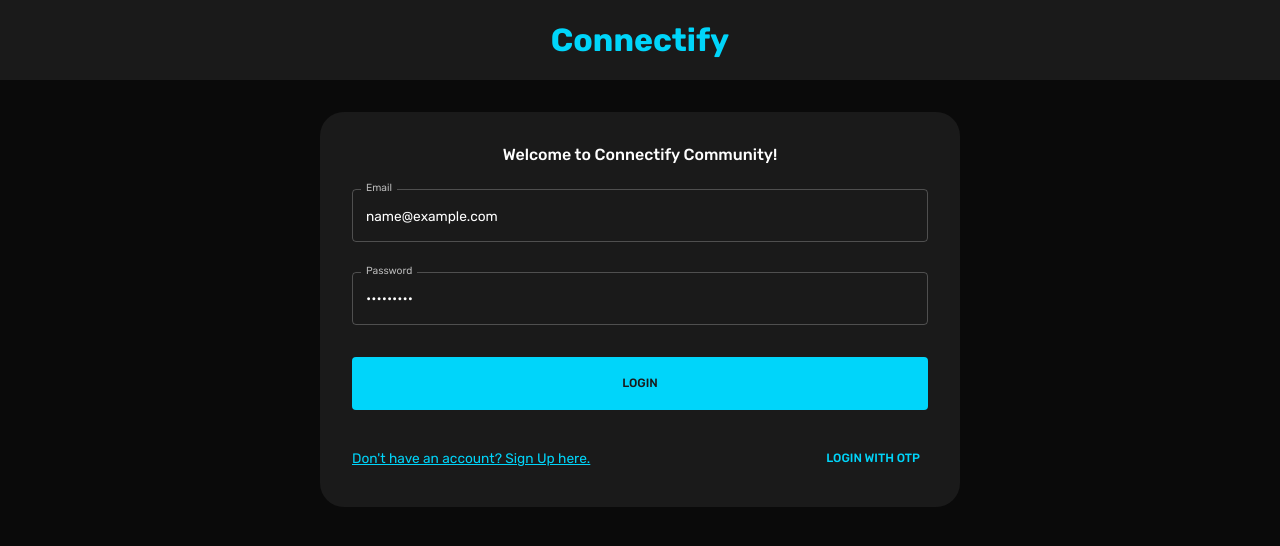
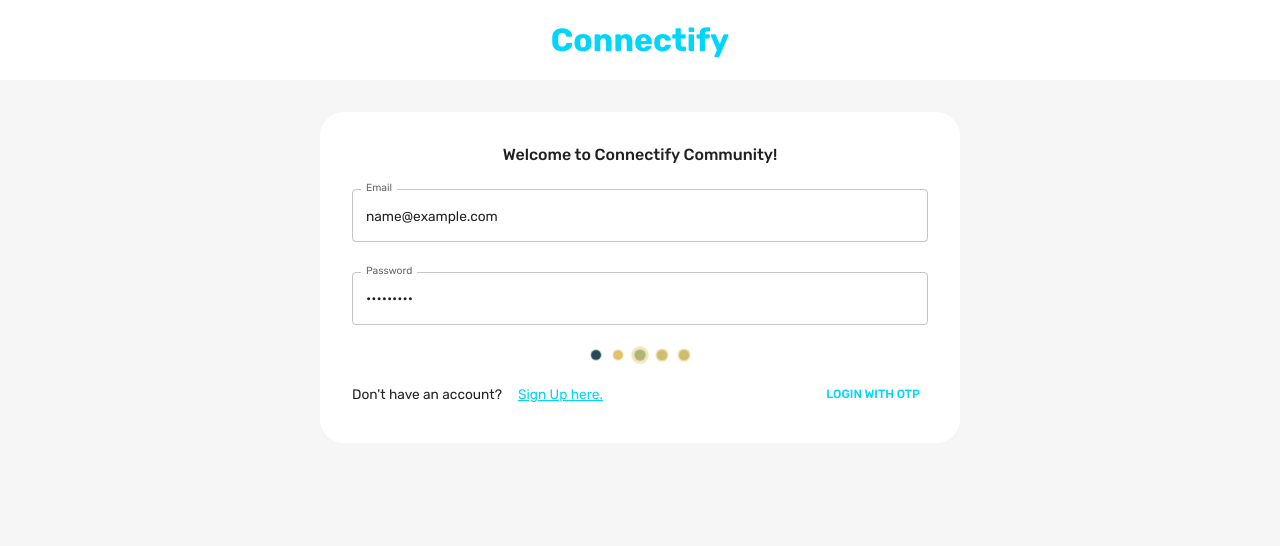
Before and after one commit to ayushkr012/Social-Media-Web-App, a React (Create React App) app in the folder client/: page / in a window 1280 px wide. Both pictures are taken after typing "name@example.com", "Sample123" into the empty fields and a click on the button "LOGIN". Shown: the top 546 px of the page. Built offline with nearby package versions, Linux system fonts and the light colour scheme; no server answers.

Commit message:
file updated

```diff
--- /dev/null
+++ b/client/src/components/Loading.jsx
@@ -0,0 +1,13 @@
+const Loading = () => {
+  return (
+    <div className="dots-container">
+      <div className="dot"></div>
+      <div className="dot"></div>
+      <div className="dot"></div>
+      <div className="dot"></div>
+      <div className="dot"></div>
+    </div>
+  );
+};
+
+export default Loading;
--- a/client/src/components/NotificationList.jsx
+++ b/client/src/components/NotificationList.jsx
@@ -19,11 +19,9 @@ const NotificationList = ({
   const dispatch = useDispatch();
   const navigate = useNavigate();
   const token = useSelector((state) => state.token);
-  const theme = useTheme();
   const { palette } = useTheme();
-  const primaryLight = palette.primary.light;
-  const primaryDark = palette.primary.dark;
   const main = palette.neutral.main;
+  const mode = useSelector((state) => state.mode);
   const medium = palette.neutral.medium;
   const mediumMain = palette.neutral.mediumMain;
   const BackendUrl = useSelector((state) => state.BackendUrl);
@@ -50,21 +48,22 @@ const NotificationList = ({
 
   return (
     <FlexBetween
-      sx={{
-        "&:hover": {
-          backgroundColor: theme.palette.mode == "dark" ? "white" : "#EBEBEA",
-          cursor: "pointer",
-        },
-      }}
     >
       <FlexBetween gap="1rem" onClick={handleClick}>
         <UserImage image={userPicturePath} size="55px" />
         <Box>
-          <Typography sx={{ color: mediumMain }} variant="h6" fontWeight="450">
+          <Typography
+            sx={{ color: mode == "dark" ? "white" : "dark" }}
+            variant="h6"
+            fontWeight="450"
+          >
             {name}
           </Typography>
         </Box>
-        <Typography color={medium} fontSize="0.75rem">
+        <Typography
+          sx={{ color: mode == "dark" ? "white" : "dark" }}
+          fontSize="0.75rem"
+        >
           {message}
         </Typography>
       </FlexBetween>
--- a/client/src/index.css
+++ b/client/src/index.css
@@ -8,3 +8,111 @@ body,
   width: 100%;
   font-family: "Rubik", sans-serif;
 }
+
+/* .dots-container {
+  display: flex;
+  align-items: center;
+  justify-content: center;
+  height: 100%;
+  width: 100%;
+  margin-bottom: 5px;
+}
+
+.dot {
+  height: 12px;
+  width: 12px;
+  margin-right: 10px;
+  border-radius: 10px;
+  background-color: #fff;
+  animation: pulse 1.5s infinite ease-in-out;
+}
+
+.dot:last-child {
+  margin-right: 0;
+}
+
+.dot:nth-child(1) {
+  animation-delay: -0.3s;
+}
+
+.dot:nth-child(2) {
+  animation-delay: -0.1s;
+}
+
+.dot:nth-child(3) {
+  animation-delay: 0.1s;
+}
+
+@keyframes pulse {
+  0% {
+    transform: scale(0.8);
+    background-color: #b3d4fc;
+    box-shadow: 0 0 0 0 rgba(178, 212, 252, 0.7);
+  }
+
+  50% {
+    transform: scale(1.2);
+    background-color: #4b79e4;
+    box-shadow: 0 0 0 10px rgba(178, 212, 252, 0);
+  }
+
+  100% {
+    transform: scale(0.8);
+    background-color: #2584f8;
+    box-shadow: 0 0 0 0 rgba(178, 212, 252, 0.7);
+  }
+} */
+
+.dots-container {
+  display: flex;
+  align-items: center;
+  justify-content: center;
+  height: 100%;
+  width: 100%;
+  margin-bottom: 5px;
+}
+
+.dot {
+  height: 12px;
+  width: 12px;
+  margin-right: 10px;
+  border-radius: 10px;
+  background-color: #fff; /* White color for dots */
+  animation: pulse 1.5s infinite ease-in-out;
+}
+
+.dot:last-child {
+  margin-right: 0;
+}
+
+.dot:nth-child(1) {
+  animation-delay: -0.3s;
+}
+
+.dot:nth-child(2) {
+  animation-delay: -0.1s;
+}
+
+.dot:nth-child(3) {
+  animation-delay: 0.1s;
+}
+
+@keyframes pulse {
+  0% {
+    transform: scale(0.8);
+    background-color: #264653; /* Dark teal color */
+    box-shadow: 0 0 0 0 rgba(38, 70, 83, 0.7);
+  }
+
+  50% {
+    transform: scale(1.2);
+    background-color: #2a9d8f; /* Lighter teal color */
+    box-shadow: 0 0 0 10px rgba(42, 157, 143, 0);
+  }
+
+  100% {
+    transform: scale(0.8);
+    background-color: #e9c46a; /* Yellow color */
+    box-shadow: 0 0 0 0 rgba(233, 196, 106, 0.7);
+  }
+}
--- a/client/src/screens/homePage/index.jsx
+++ b/client/src/screens/homePage/index.jsx
@@ -50,6 +50,7 @@ const HomePage = () => {
         display={isNonMobileScreens ? "flex" : "block"}
         gap="0.5rem"
         justifyContent="space-between"
+        // className="flex-1 h-full px-4 flex flex-col gap-6 overflow-y-auto rounded-lg"
         sx={
           // isNonMobileScreens && {
           {
--- a/client/src/screens/loginPage/Form.jsx
+++ b/client/src/screens/loginPage/Form.jsx
@@ -1,5 +1,6 @@
 import { useState } from "react";
 import { ToastContainer, toast } from "react-toastify";
+import { Link } from "react-router-dom";
 import "react-toastify/dist/ReactToastify.css";
 import {
   Box,
@@ -17,6 +18,8 @@ import { useDispatch, useSelector } from "react-redux";
 import { setLogin } from "state";
 import Dropzone from "react-dropzone";
 import FlexBetween from "components/FlexBetween";
+import Loading from "components/Loading";
+import WidgetWrapper from "components/WidgetWrapper";
 // yup It allows you to define a schema for an object and then validate that object against the specified schema.
 const registerSchema = yup.object().shape({
   firstName: yup.string().required("required"),
@@ -67,6 +70,7 @@ const initialValuesEnterOtp = {
 const Form = () => {
   const [userEmail, setUserEmail] = useState("");
   const [pageType, setPageType] = useState("login");
+  const [isSubmitting, setIsSubmitting] = useState(false);
   const { palette } = useTheme();
   const dispatch = useDispatch();
   const navigate = useNavigate();
@@ -83,6 +87,8 @@ const Form = () => {
   };
 
   const SendOtp = async (values, onSubmitProps) => {
+    try {
+      setIsSubmitting(true);
       const response = await fetch(`${BackendUrl}/auth/sendotp`, {
         method: "POST",
         headers: {
@@ -96,17 +102,23 @@ const Form = () => {
       const json = await response.json();
       if (json.success) {
         toast.success(json.message);
-      // after 1.5 second set page type to enterotp
-      setTimeout(() => {
         setUserEmail(values.email);
+        setIsSubmitting(false);
         setPageType("enterOtp");
-      }, 1500);
+        // setTimeout(()=>setPageType("enterOtp"),1000)
       } else {
         toast.error(json.message);
+        setIsSubmitting(false);
+      }
+    } catch (err) {
+      console.log(err);
+      toast.error(err);
+      setIsSubmitting(false);
     }
   };
 
   const enterOtp = async (values, onSubmitProps) => {
+    setIsSubmitting(true);
     const response = await fetch(`${BackendUrl}/auth/verifyotp`, {
       method: "POST",
       headers: {
@@ -118,7 +130,6 @@ const Form = () => {
       }),
     });
     const json = await response.json();
-    // onSubmitProps.resetForm();
     if (json.success) {
       dispatch(
         setLogin({
@@ -128,21 +139,25 @@ const Form = () => {
         })
       );
       toast.success(json.message);
-      setTimeout(() => navigate("/home"), 1000); // navigate to home after 1 seconds
+      setIsSubmitting(false);
+      navigate("/home");
+      // setTimeout(() => navigate("/home"), 1000); // navigate to home after 1 seconds
     } else {
       toast.error(json.message);
+      setIsSubmitting(false);
     }
   };
 
   const register = async (values, onSubmitProps) => {
     // this allows us to send form info with image
+    setIsSubmitting(true);
     const formData = new FormData();
     for (let value in values) {
       formData.append(value, values[value]);
     }
 
     if (!values.picture || !values.picture.name.trim()) {
-      return toast.error("Please upload a picture");
+      toast.error("Please upload a picture");
     }
 
     formData.append("picturePath", values.picture.name);
@@ -156,21 +171,24 @@ const Form = () => {
 
     if (json.success) {
       toast.success(json.message);
-      setTimeout(() => setPageType("login"), 1000);
-      // setPageType("login");
+      setIsSubmitting(false);
+      // setTimeout(() => setPageType("login"), 1000);
+      setPageType("login");
     } else {
       toast.error(json.message);
+      setIsSubmitting(false);
     }
   };
 
   const login = async (values, onSubmitProps) => {
+    setIsSubmitting(true);
     const loggedInResponse = await fetch(`${BackendUrl}/auth/login`, {
       method: "POST",
       headers: { "Content-Type": "application/json" },
       body: JSON.stringify(values),
     });
     const json = await loggedInResponse.json();
-    // onSubmitProps.resetForm();
+
     if (json.success) {
       dispatch(
         setLogin({
@@ -180,9 +198,15 @@ const Form = () => {
         })
       );
       toast.success(json.message);
-      setTimeout(() => navigate("/home"), 1000); // navigate to home after 1 seconds
+      setIsSubmitting(false);
+      navigate("/home");
+      // setTimeout(() => {
+      //   navigate("/home");
+      //   setIsSubmitting(false);
+      // }, 10000);
     } else {
       toast.error(json.message);
+      setIsSubmitting(false);
     }
   };
 
@@ -203,7 +227,9 @@ const Form = () => {
           ? initialValuesOtpLogin
           : isEnterOtp
           ? initialValuesEnterOtp
-          : initialValuesRegister
+          : isRegister
+          ? initialValuesRegister
+          : ""
       }
       validationSchema={
         isLogin
@@ -212,7 +238,9 @@ const Form = () => {
           ? otpLoginSchema
           : isEnterOtp
           ? enterOtpSchema
-          : registerSchema
+          : isRegister
+          ? registerSchema
+          : ""
       }
     >
       {/*   {()=>()}   */}
@@ -249,6 +277,7 @@ const Form = () => {
                   }
                   helperText={touched.firstName && errors.firstName}
                   sx={{ gridColumn: "span 2" }} // for larger screens it will take 2 columns
+                  required
                 />
                 <TextField
                   label="Last Name"
@@ -259,6 +288,7 @@ const Form = () => {
                   error={Boolean(touched.lastName) && Boolean(errors.lastName)}
                   helperText={touched.lastName && errors.lastName}
                   sx={{ gridColumn: "span 2" }}
+                  required
                 />
                 <TextField
                   label="Email"
@@ -266,6 +296,7 @@ const Form = () => {
                   onChange={handleChange}
                   value={values.email}
                   name="email"
+                  required
                   error={Boolean(touched.email) && Boolean(errors.email)}
                   helperText={touched.email && errors.email}
                   sx={{ gridColumn: "span 4" }}
@@ -273,6 +304,7 @@ const Form = () => {
                 <TextField
                   label="Password"
                   type="password"
+                  required
                   onBlur={handleBlur}
                   onChange={handleChange}
                   value={values.password}
@@ -287,6 +319,7 @@ const Form = () => {
                   onChange={handleChange}
                   value={values.location}
                   name="location"
+                  required
                   error={Boolean(touched.location) && Boolean(errors.location)}
                   helperText={touched.location && errors.location}
                   sx={{ gridColumn: "span 4" }}
@@ -297,6 +330,7 @@ const Form = () => {
                   onChange={handleChange}
                   value={values.occupation}
                   name="occupation"
+                  required
                   error={
                     Boolean(touched.occupation) && Boolean(errors.occupation)
                   }
@@ -332,7 +366,7 @@ const Form = () => {
                       >
                         <input {...getInputProps()} />
                         {!values.picture ? (
-                          <p>Add Picture Here</p>
+                          <p>Upload your Profile Picture</p>
                         ) : (
                           <FlexBetween>
                             <Typography>{values.picture.name}</Typography>
@@ -415,6 +449,11 @@ const Form = () => {
 
           {/* BUTTONS */}
           <Box>
+            {isSubmitting ? (
+              <WidgetWrapper>
+                <Loading />
+              </WidgetWrapper>
+            ) : (
               <Button
                 fullWidth
                 type="submit"
@@ -432,8 +471,12 @@ const Form = () => {
                   ? "Submit"
                   : "REGISTER"}
               </Button>
+            )}
+
             {isLogin ? (
               <FlexBetween>
+                <FlexBetween>
+                  <Typography>Don't have an account?</Typography>
                   <Typography
                     onClick={() => {
                       setPageType("register");
@@ -442,19 +485,24 @@ const Form = () => {
                     sx={{
                       textDecoration: "underline",
                       color: palette.primary.main,
+                      marginLeft: "1rem",
                       "&:hover": {
                         cursor: "pointer",
-                      color: palette.primary.light,
+                        // color: palette.primary.main,
                       },
                     }}
                   >
-                  Don't have an account? Sign Up here.
+                    Sign Up here.
                   </Typography>
+                </FlexBetween>
                 {isLogin && (
                   <Button onClick={handleOtpLogin}>Login with OTP</Button>
                 )}
               </FlexBetween>
             ) : isOtpLogin || isEnterOtp ? (
+              <FlexBetween>
+                <FlexBetween>
+                  <Typography>Don't have an account?</Typography>
                   <Typography
                     onClick={() => {
                       setPageType("register");
@@ -463,15 +511,21 @@ const Form = () => {
                     sx={{
                       textDecoration: "underline",
                       color: palette.primary.main,
+                      marginLeft: "1rem",
                       "&:hover": {
                         cursor: "pointer",
-                    color: palette.primary.light,
+                        // color: palette.primary.light,
                       },
                     }}
                   >
-                Don't have an account? Sign Up here.
+                    Sign Up here.
                   </Typography>
+                </FlexBetween>
+              </FlexBetween>
             ) : (
+              <FlexBetween>
+                <FlexBetween>
+                  <Typography>Already have an account?</Typography>
                   <Typography
                     onClick={() => {
                       setPageType("login");
@@ -480,14 +534,17 @@ const Form = () => {
                     sx={{
                       textDecoration: "underline",
                       color: palette.primary.main,
+                      marginLeft: "1rem",
                       "&:hover": {
                         cursor: "pointer",
-                    color: palette.primary.light,
+                        // color: palette.primary.light,
                       },
                     }}
                   >
-                Already have an account? Login here.
+                    Login here.
                   </Typography>
+                </FlexBetween>
+              </FlexBetween>
             )}
           </Box>
 
--- a/client/src/screens/notification/index.jsx
+++ b/client/src/screens/notification/index.jsx
@@ -15,21 +15,23 @@ const Notification = () => {
   const dispatch = useDispatch();
   const token = useSelector((state) => state.token);
   const BackendUrl = useSelector((state) => state.BackendUrl);
+  const mode = useSelector((state) => state.mode);
 
-  // useEffect(() => {
-  //   const getNotification = async () => {
-  //     const response = await fetch(`${BackendUrl}/users/notification/${_id}`, {
-  //       method: "GET",
-  //       headers: { Authorization: `Bearer ${token}` },
-  //     });
-  //     const data = await response.json();
-  //     // console.log(notifications);
-  //     dispatch(setNotifications({ notifications: data.updatedNotifications }));
-  //   };
+  useEffect(() => {
+    const getNotification = async () => {
+      const response = await fetch(`${BackendUrl}/users/notification/${_id}`, {
+        method: "GET",
+        headers: { Authorization: `Bearer ${token}` },
+      });
+      const data = await response.json();
+      // console.log(notifications);
+      dispatch(setNotifications({ notifications: data.updatedNotifications }));
+    };
 
-  //   getNotification();
-  // }, []);
+    getNotification();
+  }, []);
 
+  // middle up section part of notification
   const BoxStyle = {
     padding: "0.8rem",
     borderRadius: "1rem",
@@ -40,7 +42,8 @@ const Notification = () => {
   const BoxHoverStyle = {
     ...BoxStyle,
     "&:hover": {
-      backgroundColor: "lightgray", // Change to appropriate color for light mode
+      backgroundColor:
+        mode == "dark" ? palette.primary.dark : palette.primary.light,
       cursor: "pointer",
       color: "black",
     },
@@ -48,7 +51,7 @@ const Notification = () => {
 
   const BoxActiveStyle = {
     ...BoxStyle,
-    backgroundColor: "darkgreen", // Change to appropriate color for active state
+    backgroundColor: "darkgreen",
     color: "white",
   };
   const MenuItem = ({ text, isActive, onClick }) => {
--- a/client/src/screens/widgets/UserWidget.jsx
+++ b/client/src/screens/widgets/UserWidget.jsx
@@ -56,12 +56,12 @@ const UserWidget = ({ userId, picturePath }) => {
       <FlexBetween
         gap="0.5rem"
         pb="1.1rem" // padding bottom
-        onClick={() => navigate(`/profile/${userId}`)}
       >
         <FlexBetween gap="1rem">
           <UserImage image={picturePath} />
           <Box>
             <Typography
+              onClick={() => navigate(`/profile/${userId}`)}
               variant="h4"
               color={dark}
               fontWeight="500"
--- a/client/src/state/index.js
+++ b/client/src/state/index.js
@@ -1,7 +1,7 @@
 import { createSlice } from "@reduxjs/toolkit";
 
 const initialState = {
-  mode: "dark",
+  mode: "light",
   user: null,
   token: null,
   posts: [],
```
Also changed, not shown: client/src/screens/feedback/Form.jsx (+12 -4 lines), client/src/screens/widgets/NotificationWidget.jsx (+20 -1 lines). Lines whose indentation alone changed are shown as unchanged.
